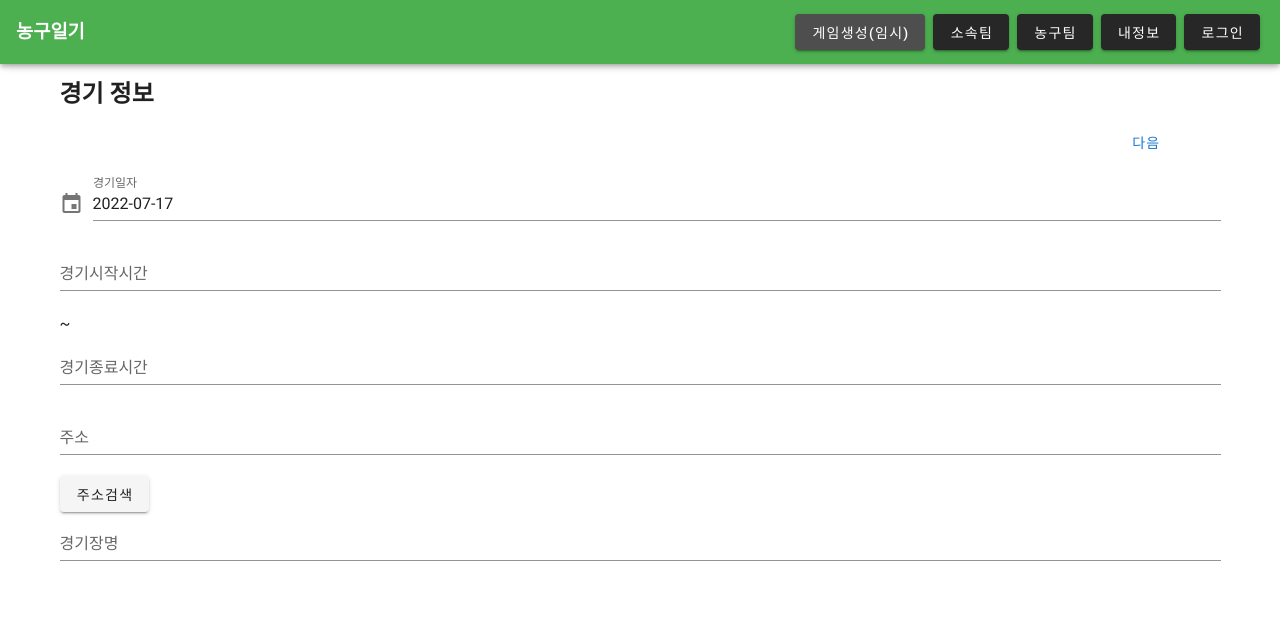
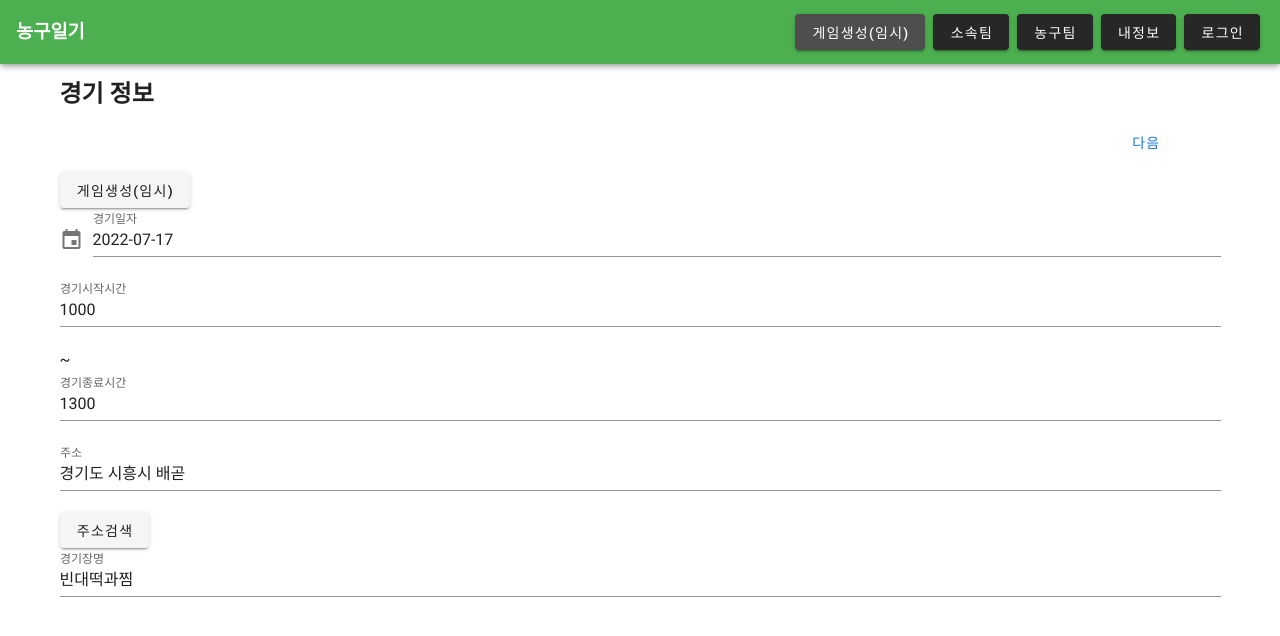
Before and after one commit to Yeo-injun/-basketballDiary-frontend, a Vue app: page /game/creation in a window 1280 px wide. Shown: the top 636 px of the page. Built offline with nearby package versions, Linux system fonts and the light colour scheme.

Commit message:
[Feat] API053 게임생성API 기본 세팅 완료. 세부 처리 구현 예정

```diff
--- /dev/null
+++ b/src/api/GameAPI.js
@@ -0,0 +1,13 @@
+import axios from '../common/CustomAxios';
+
+const axiosService = axios.createAxiosInstance('/games');
+
+export default {
+	/**
+	 * injun
+	 */
+	// API053 : 게임생성하기
+	createGame(params) {
+		return axiosService.post('', params);
+	},
+};
--- a/src/components/game/ScoreBoardComp.vue
+++ b/src/components/game/ScoreBoardComp.vue
@@ -10,7 +10,10 @@
 					/>
 				</v-col>
 				<v-col cols="12" sm="2">
-					<ScoreInfoComp pIsGameScore="true" :pSorceInfo="pScoreInfo" />
+					<ScoreInfoComp
+						:pIsGameScore="pIsGameScore"
+						:pScoreInfo="pScoreInfo"
+					/>
 				</v-col>
 				<v-col cols="12" sm="5">
 					<TeamScoreComp
@@ -39,7 +42,7 @@
 				pHomeAwayCode02: '02',
 				pIsGameScore: true,
 				pHomeTeamScoreInfo: {},
-				pSocreInfo: {
+				pScoreInfo: {
 					gameTypeCode: '01',
 					gameTypeCodeName: '자체전',
 				},
--- a/src/components/game/ScoreInfoComp.vue
+++ b/src/components/game/ScoreInfoComp.vue
@@ -18,7 +18,7 @@
 		data() {
 			return {
 				isGameScore: this.pIsGameScore,
-				scoreInfo: this.pIsGameScore,
+				scoreInfo: this.pScoreInfo,
 			};
 		},
 	};
--- a/src/views/game/GameCreationPage.vue
+++ b/src/views/game/GameCreationPage.vue
@@ -8,18 +8,31 @@
 	-->
 	<v-container>
 		<h2>경기 정보</h2>
-		<PageMoveBtn pRouteCompName="GameJoinTeamSelectionPage" />
+		<PageMoveBtn :pRouteCompName="this.routeCompName" />
+		<v-btn @click="createGame()">게임생성(임시)</v-btn>
 
-		<CustomDatePickerComp p-label-name="경기일자" :p-init-value="currentYmd" />
-		<v-text-field label="경기시작시간" /> ~
-		<v-text-field label="경기종료시간" />
-		<v-text-field label="주소" />
-		<v-btn @click="searchAddress()">주소검색</v-btn>
-		<v-text-field label="경기장명" />
+		<CustomDatePickerComp
+			p-label-name="경기일자"
+			:p-init-value="currentYmd"
+			@pickup-date="setGameYmd"
+		/>
+		<!-- 경기시작시간 및 종료시간 셀렉트박스로 만드는거 검토 -->
+		<v-text-field
+			label="경기시작시간"
+			v-model="gameCreationDTO.gameStartTime"
+		/>
+		~
+		<v-text-field label="경기종료시간" v-model="gameCreationDTO.gameEndTime" />
+
+		<v-text-field label="주소" v-model="gameCreationDTO.gamePlaceAddress" />
+		<v-btn @click="popupAddressSearch()">주소검색</v-btn>
+		<v-text-field label="경기장명" v-model="gameCreationDTO.gamePlaceName" />
 	</v-container>
 </template>
 
 <script>
+	import gameApi from '@/api/GameAPI.js';
+
 	import AddressOpenApi from '@/common/address/AddressOpenApi.js';
 	import CustomDatePickerComp from '@/components/common/CustomDatePickerComp.vue';
 	import PageMoveBtn from '@/components/button/PageMoveBtn.vue';
@@ -33,11 +46,24 @@
 		},
 		data() {
 			return {
+				routeCompName: 'GameJoinTeamSelectionPage',
 				currentYmd: DateUtil.getCurrentYmd(),
+				// TODO 파라미터값 정리 / rule부여해서 필수값 체크
+				gameCreationDTO: {
+					teamSeq: '1',
+					creatorTeamMemberSeq: '1',
+					gameYmd: '20221021',
+					gameStartTime: '1000',
+					gameEndTime: '1300',
+					gamePlaceAddress: '경기도 시흥시 배곧',
+					gamePlaceName: '빈대떡과찜',
+					sidoCode: '11',
+					sigunguCode: '110',
+				},
 			};
 		},
 		methods: {
-			searchAddress() {
+			popupAddressSearch() {
 				AddressOpenApi.open(function (data) {
 					console.log('===============');
 					console.log(data);
@@ -46,6 +72,14 @@
 			getCurrentYmd() {
 				return DateUtil.getCurrentYmd();
 			},
+			setGameYmd(ymd) {
+				this.gameCreationDTO.gameYmd = DateUtil.Format.toString(ymd);
+			},
+			createGame() {
+				const params = this.gameCreationDTO;
+				console.log(params);
+				gameApi.createGame(params);
+			},
 		},
 	};
 </script>
```
